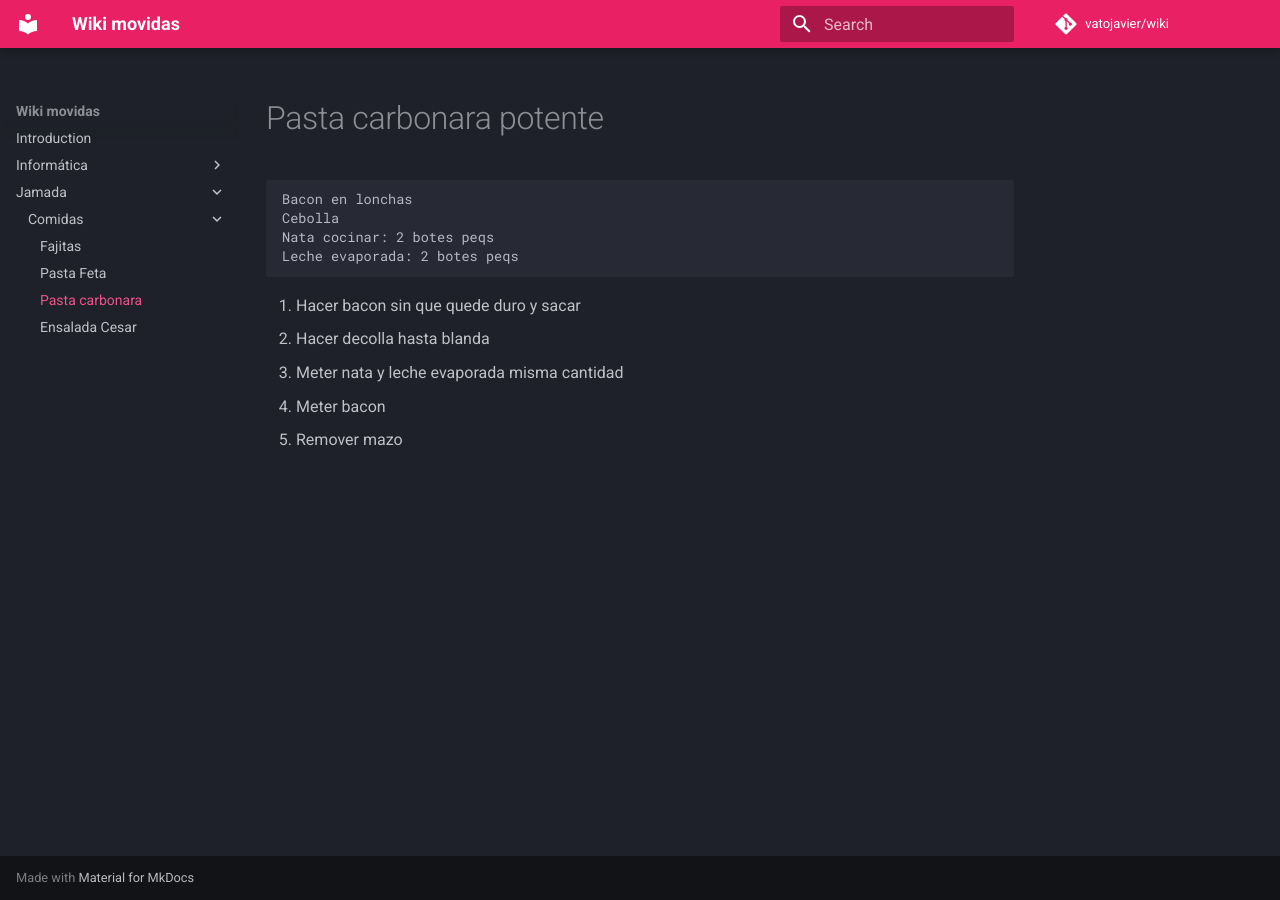
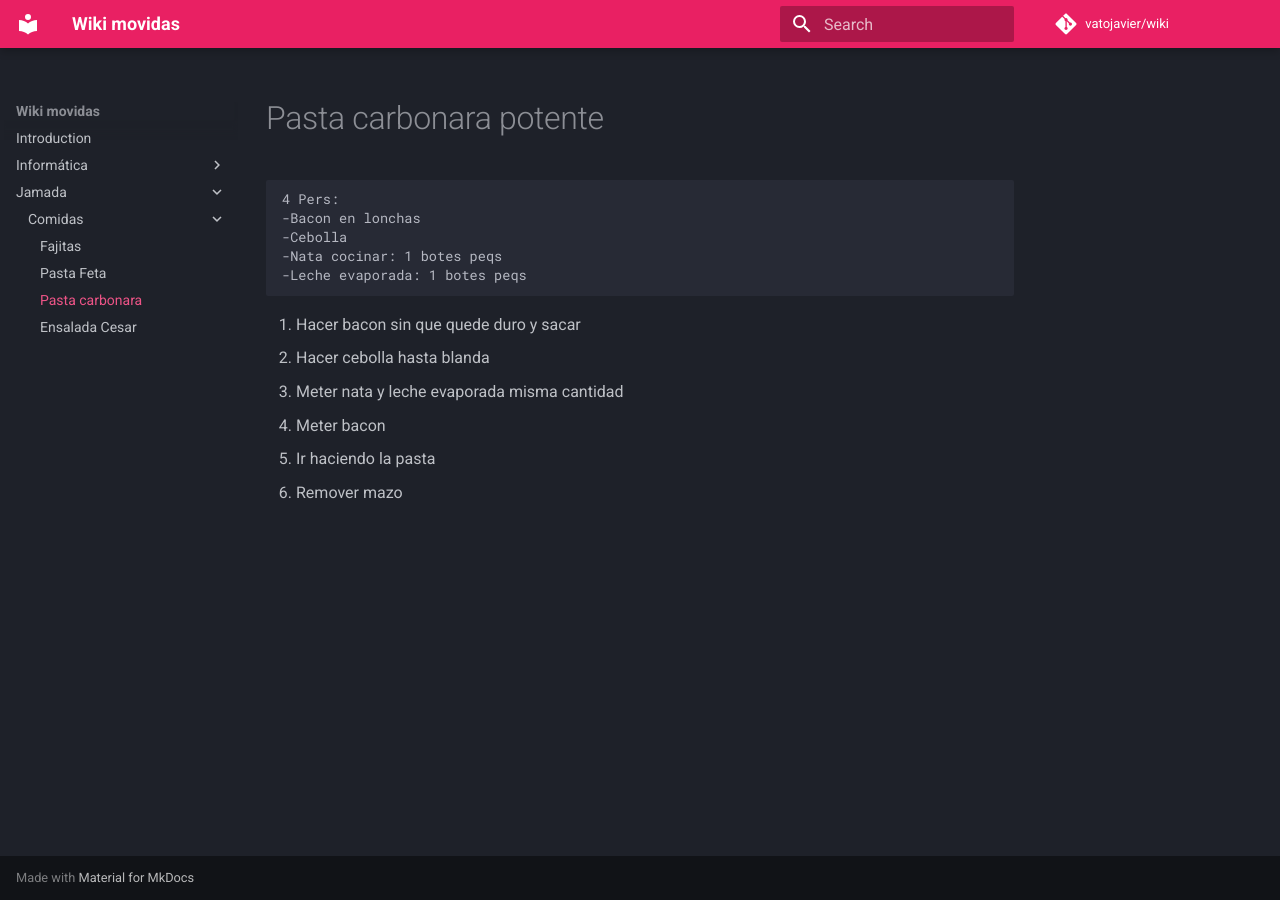
Before and after one commit to vatojavier/wiki, an MkDocs documentation site: the page built from docs/a_zampar/comidas/pasta_carbonara.md, in a window 1280 px wide. Built offline with MkDocs 1.6.1 and Material for MkDocs 9.7.7, drawn with Linux system fonts in a browser that asks for light colours; comment, search, counter and statistics services are not loaded.

Commit message:
Update pasta_carbonara.md

````diff
--- a/docs/a_zampar/comidas/pasta_carbonara.md
+++ b/docs/a_zampar/comidas/pasta_carbonara.md
@@ -1,13 +1,15 @@
 # Pasta carbonara potente
 ```
-Bacon en lonchas
-Cebolla
-Nata cocinar: 2 botes peqs
-Leche evaporada: 2 botes peqs
+4 Pers:
+-Bacon en lonchas
+-Cebolla
+-Nata cocinar: 1 botes peqs
+-Leche evaporada: 1 botes peqs
 ```
 
 1. Hacer bacon sin que quede duro y sacar
-2. Hacer decolla hasta blanda
+2. Hacer cebolla hasta blanda
 3. Meter nata y leche evaporada misma cantidad
 4. Meter bacon
+5. Ir haciendo la pasta
 5. Remover mazo
````
